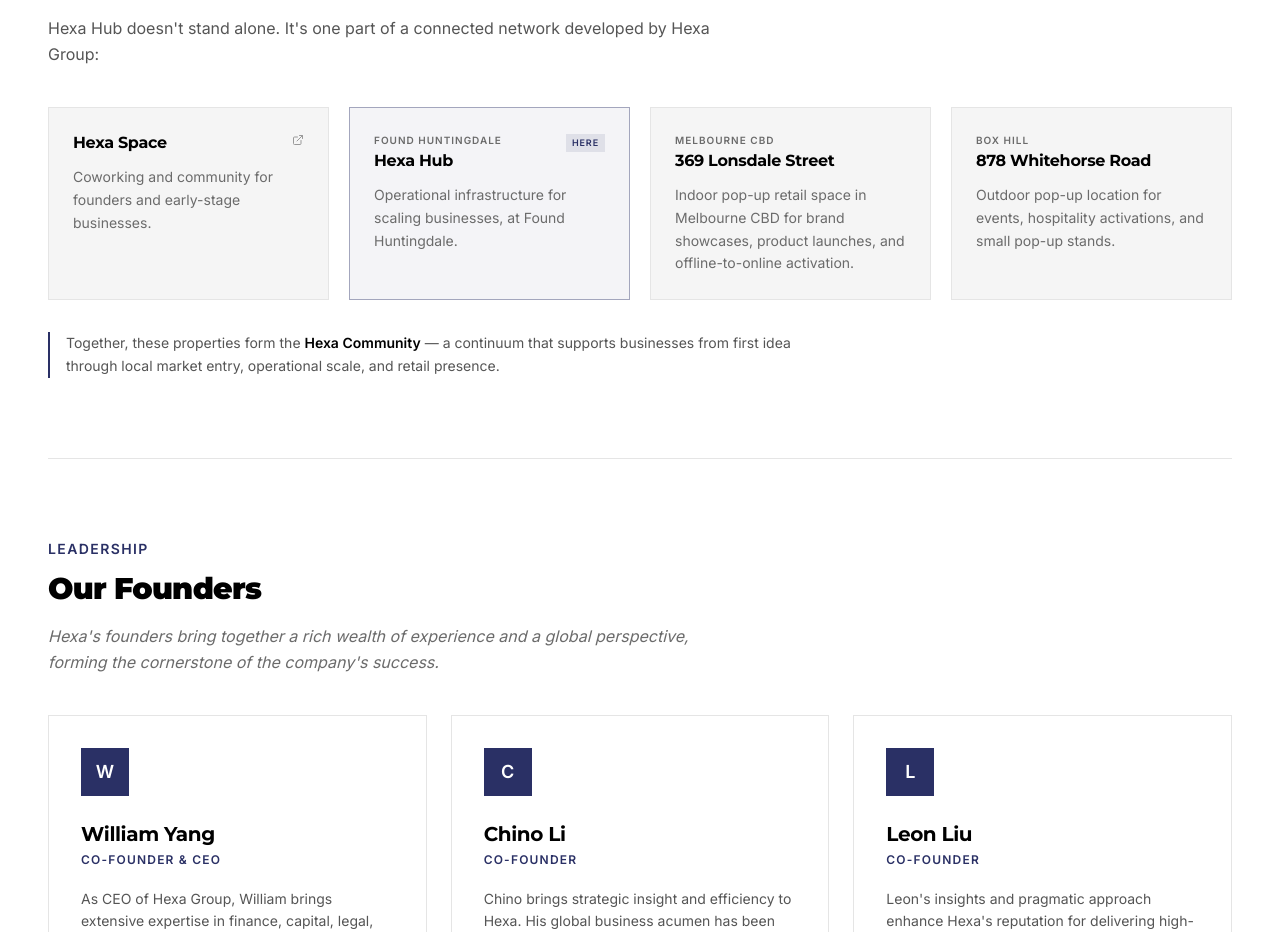
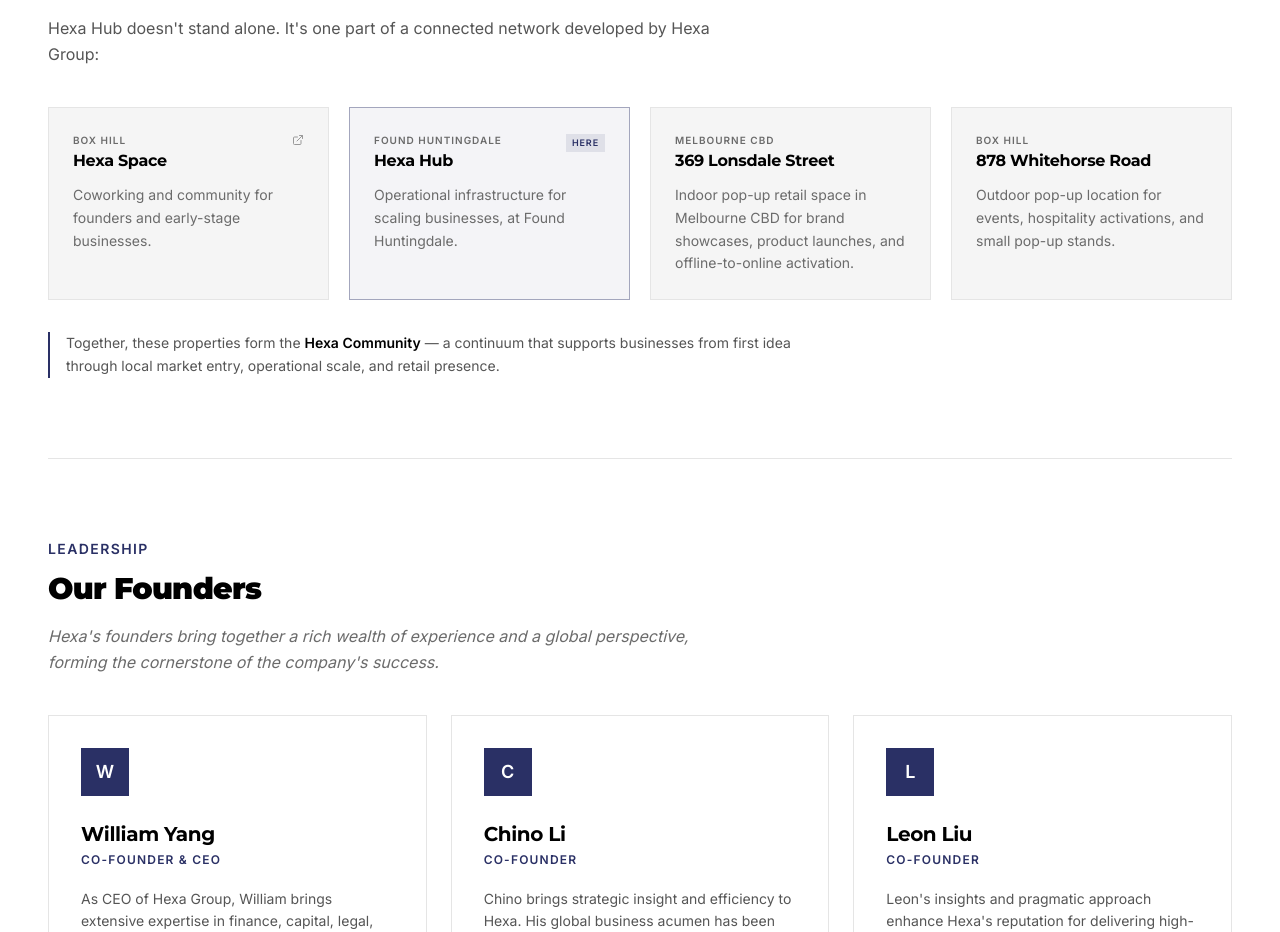
Before and after one commit to kuangeric1234-droid/Hexahub, a Next.js app: page /about in a window 1280 px wide. Shown: the part 1482-2414 px from the top of the page. Built offline with nearby package versions, Linux system fonts and the light colour scheme; no server answers.

Commit message:
About page: add Box Hill location label to Hexa Space card.

```diff
--- a/src/app/about/page.tsx
+++ b/src/app/about/page.tsx
@@ -13,6 +13,7 @@ export const metadata: Metadata = {
 const ECOSYSTEM_NODES = [
   {
     name: "Hexa Space",
+    location: "Box Hill",
     desc: "Coworking and community for founders and early-stage businesses.",
     href: "https://hexaspace.com.au",
     external: true,
```
